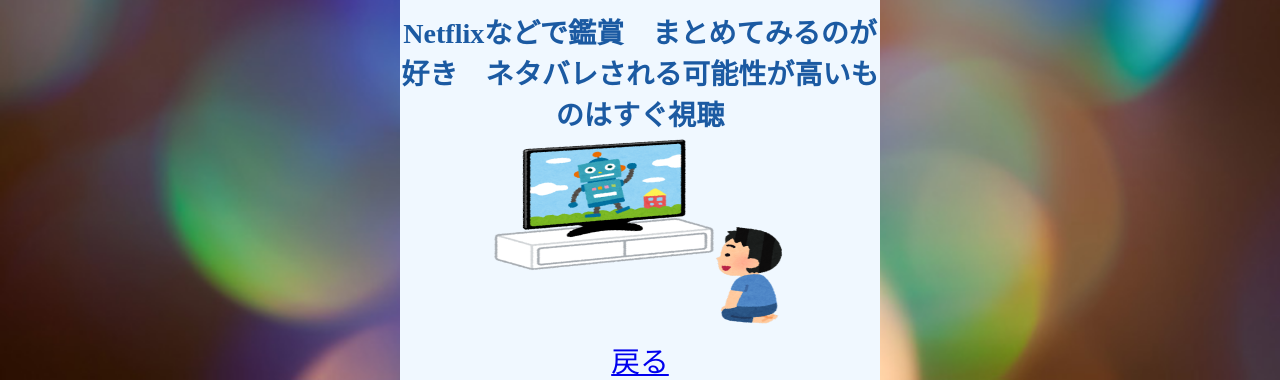
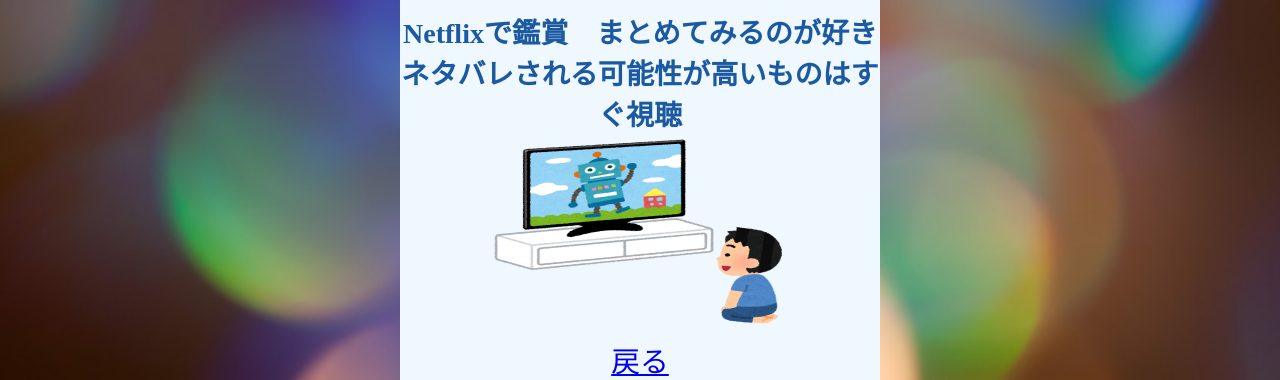
Before and after one commit to ikura12/api-practice, a plain HTML site: page hobby.html in a window 1280 px wide. Shown: the part 516-896 px from the top of the page. Drawn offline with Linux system fonts and the light colour scheme.

Commit message:
Update hobby.html

```diff
--- a/hobby.html
+++ b/hobby.html
@@ -19,7 +19,7 @@
         </div>
         <div class="anime">
             <h2>アニメ鑑賞</h2>
-            <h3>Netflixなどで鑑賞　まとめてみるのが好き　ネタバレされる可能性が高いものはすぐ視聴</h3>
+            <h3>Netflixで鑑賞　まとめてみるのが好き　ネタバレされる可能性が高いものはすぐ視聴</h3>
             <img src="tv_boy_tooku.png" width="300" height="200">
         </div>
             <div class="back2">
```
